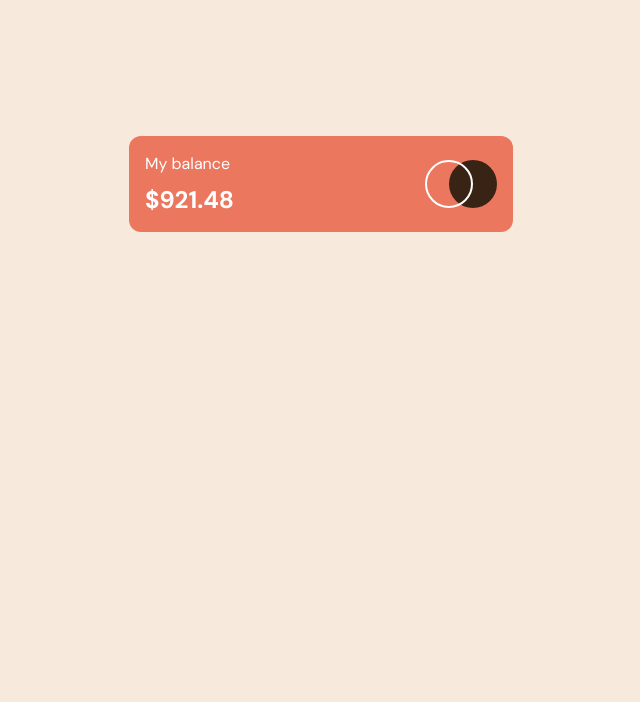
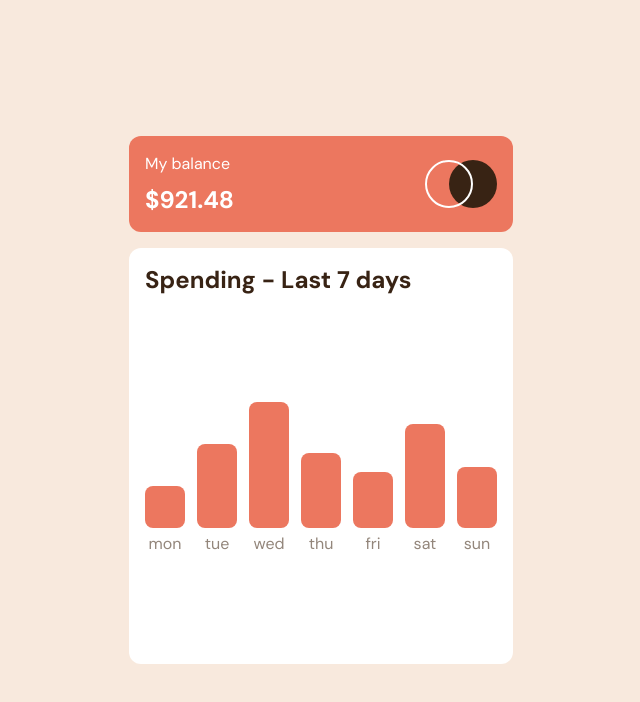
Before and after one commit to Myudro33/expenses-chart, a React (Create React App) app: page / in a window 1280 px wide. Shown: the top 702 px of the page, without its empty margins (319-959 px from the left). Built offline with nearby package versions, Linux system fonts and the light colour scheme.

Commit message:
Update App.js

```diff
--- a/src/App.js
+++ b/src/App.js
@@ -1,4 +1,5 @@
 import React from 'react'
+import Bot from './components/Bot'
 import Top from './components/Top'
 import Wrapper from './components/Wrapper'
 
@@ -7,6 +8,7 @@ const App = () => {
     <div className='flex bg-[#f8e9dd] w-full h-screen justify-center items-center'>
       <Wrapper>
         <Top/>
+        <Bot/>
       </Wrapper>
     </div>
   )
```
